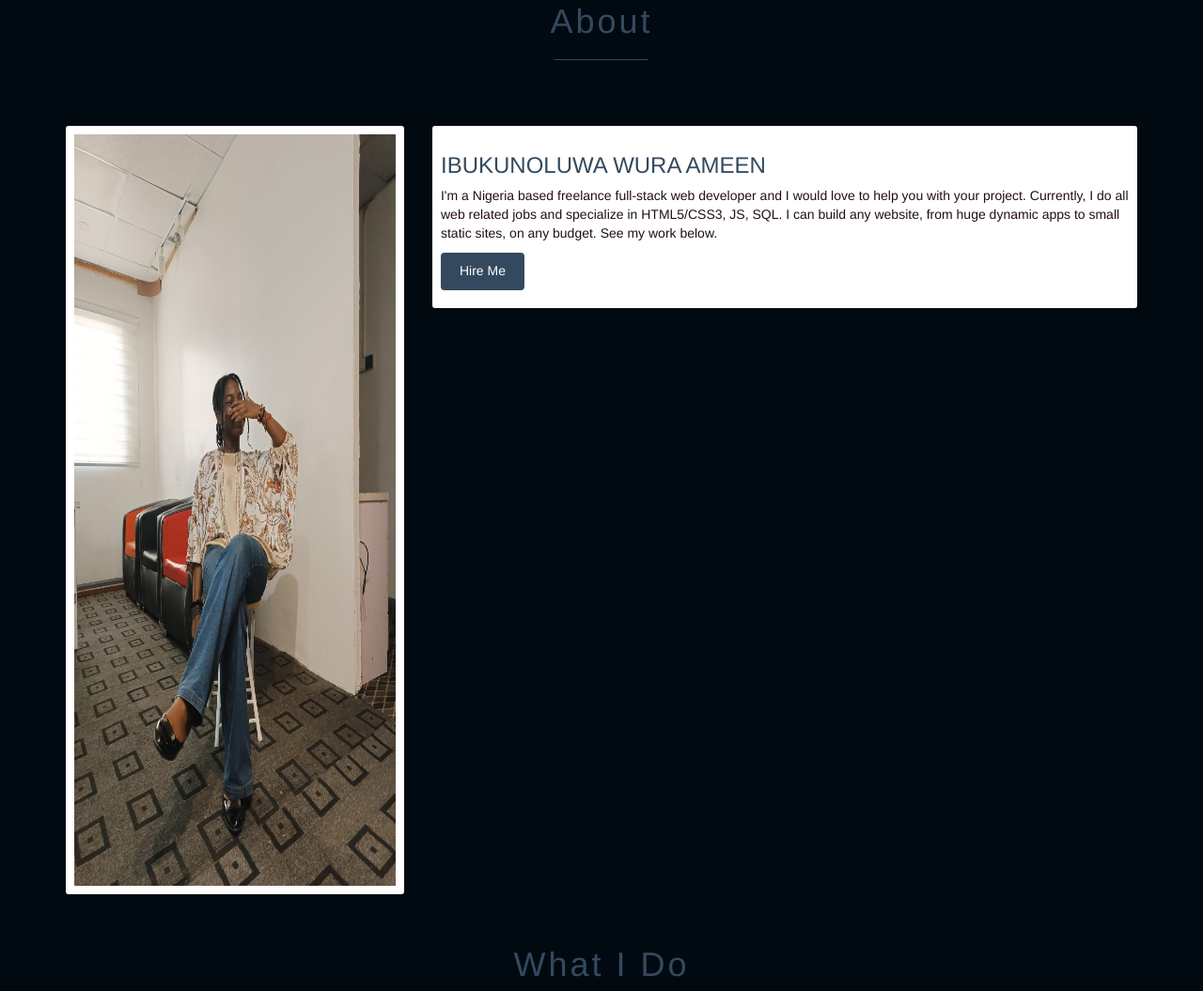
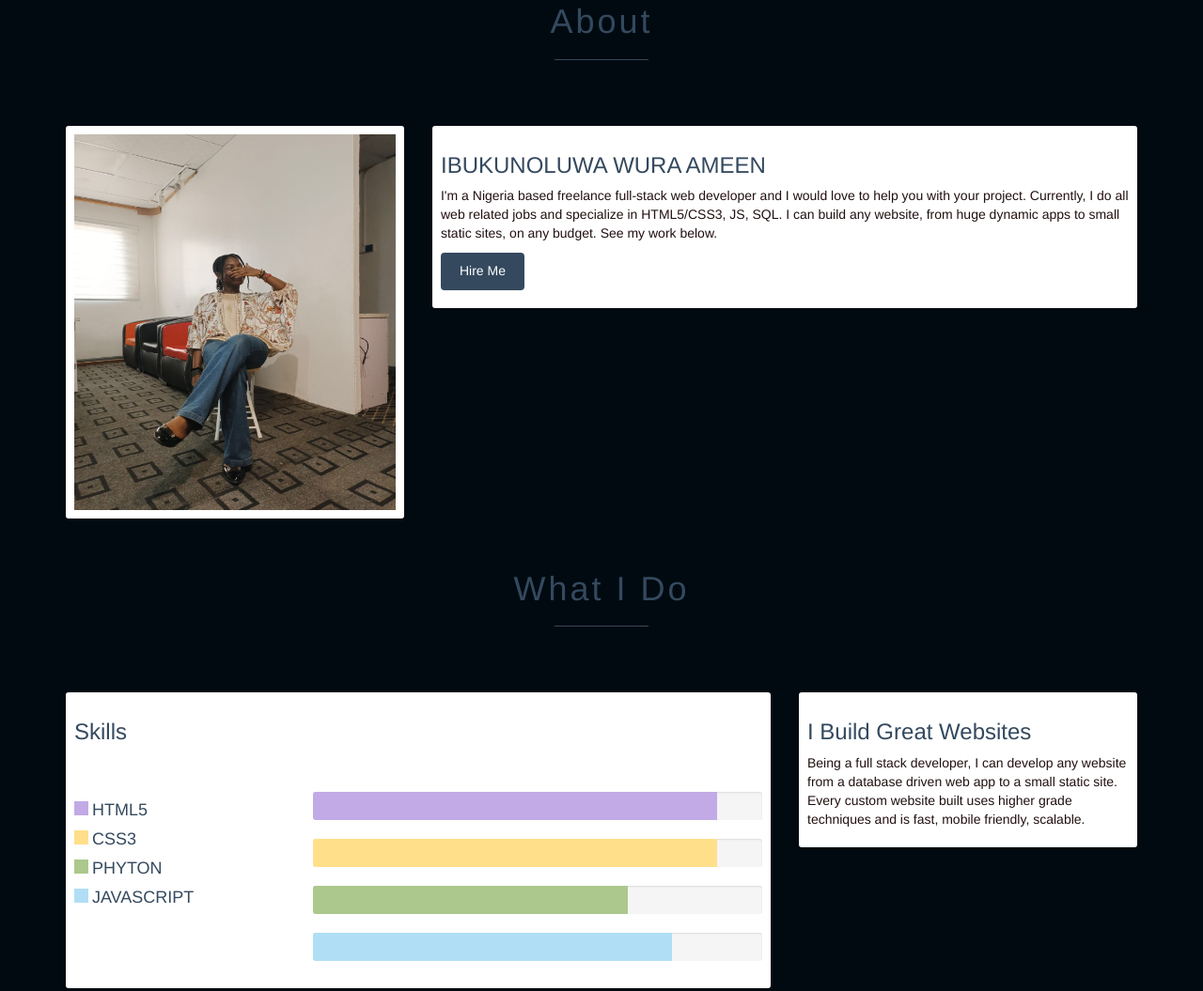
Before and after one commit to WuraAmeen/Wuraameen-website, a plain HTML site: page PORT.HTML in a window 1280 px wide. Shown: the part 762-1817 px from the top of the page at 94% size. Drawn offline with Linux system fonts and the light colour scheme.

Commit message:
Add files via upload

```diff
--- a/PORT.HTML
+++ b/PORT.HTML
@@ -38,7 +38,7 @@
       <div class="row">
         <div class="col-md-4">
           <div class="well">
-            <img src="IMG_3082.JPG" style="height:100%; width:100%">
+            <img src="IMG_3082.JPG" style="height:50%; width:100%">
           </div>
         </div>
         <div class="col-md-8">
```
